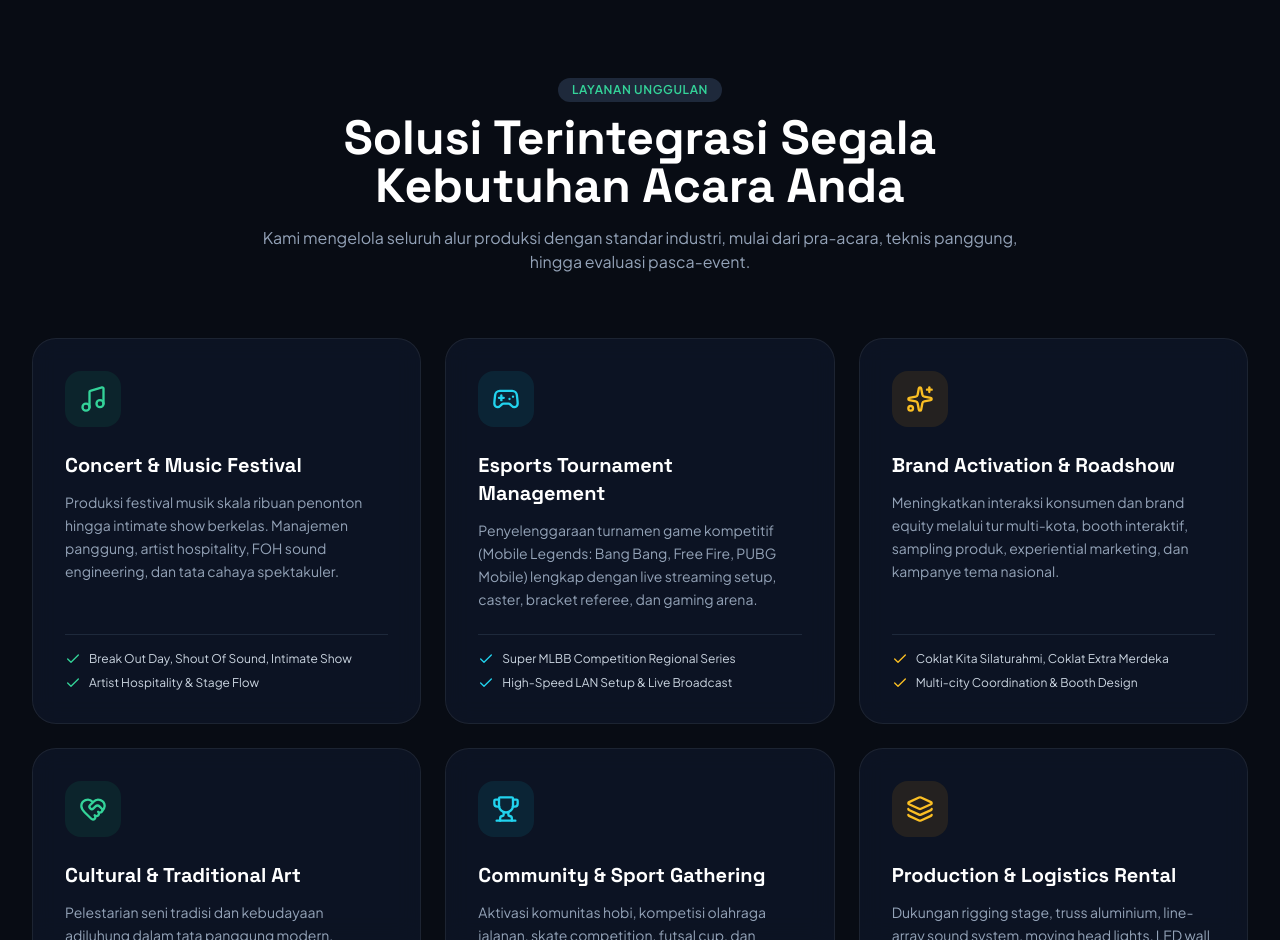
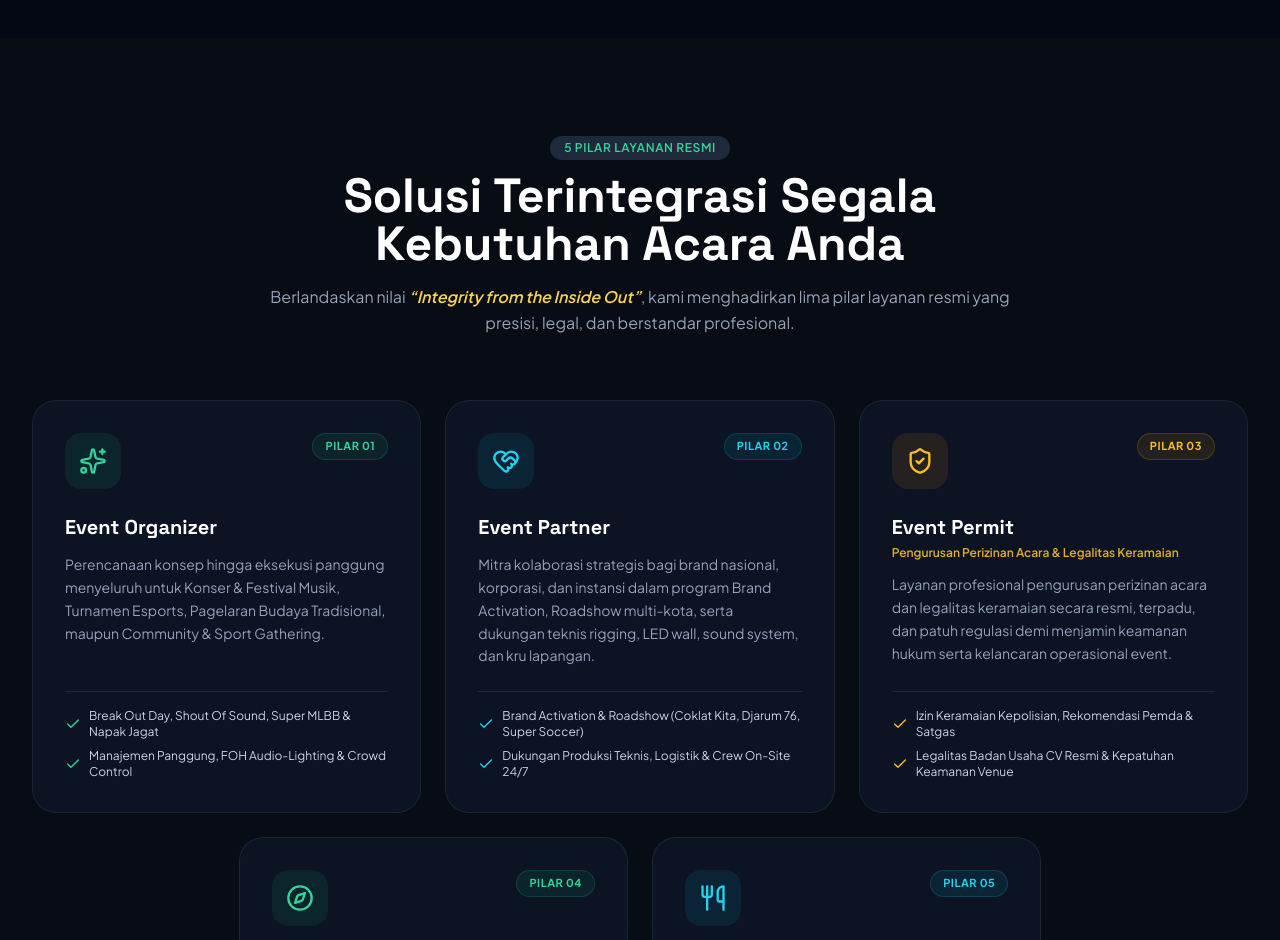
Before and after one commit to AgungGumelar-Project/eternal-core-project, a plain HTML site: page index.html in a window 1280 px wide. Shown: the part 1860-2800 px from the top of the page. Drawn offline with nearby package versions, Linux system fonts and the light colour scheme.

Commit message:
feat: sync official IG bio tagline and 5 service pillars

```diff
--- a/index.html
+++ b/index.html
@@ -4,14 +4,14 @@
   <meta charset="UTF-8">
   <meta name="viewport" content="width=device-width, initial-scale=1.0">
   <title>CV. Eternal Core Project | Premier Event Organizer & Creative Production</title>
-  <meta name="description" content="CV. Eternal Core Project - Event Organizer & Creative Production profesional di Kuningan, Jawa Barat. Spesialis Music Festival, Esports Tournament, Brand Activation, dan Cultural Show.">
-  <meta name="keywords" content="Eternal Core Project, Event Organizer Kuningan, EO Cirebon, EO Jawa Barat, Agung Gumelar, Music Festival, Esports Tournament, Napak Jagat Pasundan">
+  <meta name="description" content="CV. Eternal Core Project — Integrity from the Inside Out. Layanan resmi Event Organizer, Event Partner, Event Permit (Perizinan Acara & Legalitas Keramaian), Tour & Pariwisata, serta Catering profesional di Kuningan, Jawa Barat.">
+  <meta name="keywords" content="Eternal Core Project, Event Organizer Kuningan, Event Partner, Event Permit, Perizinan Acara, Tour & Pariwisata, Catering Event, Agung Gumelar, EO Jawa Barat">
   <meta name="author" content="Agung Gumelar - CV. Eternal Core Project">
 
   <!-- Open Graph / Meta Social -->
   <meta property="og:type" content="website">
-  <meta property="og:title" content="CV. Eternal Core Project | Event Organizer & Creative Production">
-  <meta property="og:description" content="Mewujudkan pengalaman event spektakuler dari konsep hingga eksekusi panggung terbaik. Dipimpin oleh Agung Gumelar.">
+  <meta property="og:title" content="CV. Eternal Core Project | Integrity from the Inside Out">
+  <meta property="og:description" content="Integrity from the Inside Out — Mitra resmi Event Organizer, Event Partner, Event Permit, Tour & Pariwisata, dan Catering profesional. Dipimpin oleh Agung Gumelar.">
   <meta property="og:url" content="https://www.instagram.com/eternalll_official/">
 
   <!-- Tailwind CSS CDN -->
@@ -179,12 +179,21 @@
       </div>
 
       <!-- Headline -->
-      <h1 class="font-heading font-extrabold text-4xl sm:text-6xl lg:text-7xl tracking-tight leading-[1.1] mb-6 max-w-5xl mx-auto">
+      <h1 class="font-heading font-extrabold text-4xl sm:text-6xl lg:text-7xl tracking-tight leading-[1.1] mb-5 max-w-5xl mx-auto">
         Mewujudkan <span class="gradient-text">Pengalaman Event Spektakuler</span> yang Tak Terlupakan
       </h1>
 
+      <!-- Official Tagline -->
+      <div class="inline-flex items-center justify-center gap-3 px-5 py-2 rounded-full bg-slate-900/75 border border-amber-500/25 mb-6 shadow-lg shadow-amber-500/5">
+        <span class="w-5 h-px bg-gradient-to-r from-transparent to-amber-400/80 hidden sm:inline-block"></span>
+        <p class="font-heading text-xs sm:text-sm font-semibold uppercase tracking-[0.2em] gradient-gold">
+          &ldquo;Integrity from the Inside Out&rdquo;
+        </p>
+        <span class="w-5 h-px bg-gradient-to-l from-transparent to-amber-400/80 hidden sm:inline-block"></span>
+      </div>
+
       <p class="text-slate-400 text-base sm:text-xl max-w-3xl mx-auto leading-relaxed mb-10">
-        Mitra produksi event profesional terlengkap di Kuningan dan Jawa Barat. Dari Konser Musik Akbar, Turnamen Esports, Brand Activation nasional, hingga Pagelaran Budaya Tradisional berstandar tinggi.
+        Mitra produksi event profesional terlengkap di Kuningan dan Jawa Barat. Melayani Event Organizer, Event Partner, Event Permit, Tour &amp; Pariwisata, hingga Catering berstandar tinggi.
       </p>
 
       <!-- CTA Buttons -->
@@ -307,116 +316,115 @@
     <div class="max-w-7xl mx-auto px-4 sm:px-6 lg:px-8">
       <div class="text-center max-w-3xl mx-auto mb-16">
         <div class="inline-flex items-center gap-2 px-3.5 py-1 rounded-full bg-slate-800 text-emerald-400 text-xs font-semibold uppercase tracking-wider mb-3">
-          Layanan Unggulan
+          5 Pilar Layanan Resmi
         </div>
         <h2 class="font-heading font-bold text-3xl sm:text-5xl text-white">
           Solusi Terintegrasi Segala Kebutuhan Acara Anda
         </h2>
-        <p class="text-slate-400 text-base mt-4">
-          Kami mengelola seluruh alur produksi dengan standar industri, mulai dari pra-acara, teknis panggung, hingga evaluasi pasca-event.
+        <p class="text-slate-400 text-base mt-4 leading-relaxed">
+          Berlandaskan nilai <span class="text-amber-300 font-semibold italic">&ldquo;Integrity from the Inside Out&rdquo;</span>, kami menghadirkan lima pilar layanan resmi yang presisi, legal, dan berstandar profesional.
         </p>
       </div>
 
-      <div class="grid grid-cols-1 md:grid-cols-2 lg:grid-cols-3 gap-6">
-        <!-- Service 1 -->
-        <div class="p-8 rounded-3xl glass-card transition-all duration-300 flex flex-col justify-between group">
+      <div class="flex flex-wrap justify-center gap-6">
+        <!-- Pilar 1: Event Organizer -->
+        <div class="w-full md:w-[calc(50%-0.75rem)] lg:w-[calc(33.3333%-1rem)] p-8 rounded-3xl glass-card transition-all duration-300 flex flex-col justify-between group">
           <div>
-            <div class="w-14 h-14 rounded-2xl bg-emerald-500/10 text-emerald-400 flex items-center justify-center mb-6 group-hover:scale-110 group-hover:bg-emerald-500 group-hover:text-black transition-all">
-              <i data-lucide="music" class="w-7 h-7"></i>
+            <div class="flex items-start justify-between mb-6">
+              <div class="w-14 h-14 rounded-2xl bg-emerald-500/10 text-emerald-400 flex items-center justify-center group-hover:scale-110 group-hover:bg-emerald-500 group-hover:text-black transition-all">
+                <i data-lucide="sparkles" class="w-7 h-7"></i>
+              </div>
+              <span class="px-3 py-1 rounded-full text-[11px] font-bold uppercase tracking-wider bg-emerald-500/10 text-emerald-400 border border-emerald-500/20">Pilar 01</span>
             </div>
-            <h3 class="font-heading font-bold text-xl text-white mb-3">Concert &amp; Music Festival</h3>
+            <h3 class="font-heading font-bold text-xl text-white mb-3">Event Organizer</h3>
             <p class="text-slate-400 text-sm leading-relaxed mb-6">
-              Produksi festival musik skala ribuan penonton hingga intimate show berkelas. Manajemen panggung, artist hospitality, FOH sound engineering, dan tata cahaya spektakuler.
+              Perencanaan konsep hingga eksekusi panggung menyeluruh untuk Konser &amp; Festival Musik, Turnamen Esports, Pagelaran Budaya Tradisional, maupun Community &amp; Sport Gathering.
             </p>
           </div>
           <ul class="text-xs text-slate-300 space-y-2 border-t border-slate-800 pt-4">
-            <li class="flex items-center gap-2"><i data-lucide="check" class="w-4 h-4 text-emerald-400"></i> Break Out Day, Shout Of Sound, Intimate Show</li>
-            <li class="flex items-center gap-2"><i data-lucide="check" class="w-4 h-4 text-emerald-400"></i> Artist Hospitality &amp; Stage Flow</li>
+            <li class="flex items-center gap-2"><i data-lucide="check" class="w-4 h-4 text-emerald-400 shrink-0"></i> Break Out Day, Shout Of Sound, Super MLBB &amp; Napak Jagat</li>
+            <li class="flex items-center gap-2"><i data-lucide="check" class="w-4 h-4 text-emerald-400 shrink-0"></i> Manajemen Panggung, FOH Audio-Lighting &amp; Crowd Control</li>
           </ul>
         </div>
 
-        <!-- Service 2 -->
-        <div class="p-8 rounded-3xl glass-card transition-all duration-300 flex flex-col justify-between group">
+        <!-- Pilar 2: Event Partner -->
+        <div class="w-full md:w-[calc(50%-0.75rem)] lg:w-[calc(33.3333%-1rem)] p-8 rounded-3xl glass-card transition-all duration-300 flex flex-col justify-between group">
           <div>
-            <div class="w-14 h-14 rounded-2xl bg-cyan-500/10 text-cyan-400 flex items-center justify-center mb-6 group-hover:scale-110 group-hover:bg-cyan-500 group-hover:text-black transition-all">
-              <i data-lucide="gamepad-2" class="w-7 h-7"></i>
+            <div class="flex items-start justify-between mb-6">
+              <div class="w-14 h-14 rounded-2xl bg-cyan-500/10 text-cyan-400 flex items-center justify-center group-hover:scale-110 group-hover:bg-cyan-500 group-hover:text-black transition-all">
+                <i data-lucide="heart-handshake" class="w-7 h-7"></i>
+              </div>
+              <span class="px-3 py-1 rounded-full text-[11px] font-bold uppercase tracking-wider bg-cyan-500/10 text-cyan-400 border border-cyan-500/20">Pilar 02</span>
             </div>
-            <h3 class="font-heading font-bold text-xl text-white mb-3">Esports Tournament Management</h3>
+            <h3 class="font-heading font-bold text-xl text-white mb-3">Event Partner</h3>
             <p class="text-slate-400 text-sm leading-relaxed mb-6">
-              Penyelenggaraan turnamen game kompetitif (Mobile Legends: Bang Bang, Free Fire, PUBG Mobile) lengkap dengan live streaming setup, caster, bracket referee, dan gaming arena.
+              Mitra kolaborasi strategis bagi brand nasional, korporasi, dan instansi dalam program Brand Activation, Roadshow multi-kota, serta dukungan teknis rigging, LED wall, sound system, dan kru lapangan.
             </p>
           </div>
           <ul class="text-xs text-slate-300 space-y-2 border-t border-slate-800 pt-4">
-            <li class="flex items-center gap-2"><i data-lucide="check" class="w-4 h-4 text-cyan-400"></i> Super MLBB Competition Regional Series</li>
-            <li class="flex items-center gap-2"><i data-lucide="check" class="w-4 h-4 text-cyan-400"></i> High-Speed LAN Setup &amp; Live Broadcast</li>
+            <li class="flex items-center gap-2"><i data-lucide="check" class="w-4 h-4 text-cyan-400 shrink-0"></i> Brand Activation &amp; Roadshow (Coklat Kita, Djarum 76, Super Soccer)</li>
+            <li class="flex items-center gap-2"><i data-lucide="check" class="w-4 h-4 text-cyan-400 shrink-0"></i> Dukungan Produksi Teknis, Logistik &amp; Crew On-Site 24/7</li>
           </ul>
         </div>
 
-        <!-- Service 3 -->
-        <div class="p-8 rounded-3xl glass-card transition-all duration-300 flex flex-col justify-between group">
+        <!-- Pilar 3: Event Permit -->
+        <div class="w-full md:w-[calc(50%-0.75rem)] lg:w-[calc(33.3333%-1rem)] p-8 rounded-3xl glass-card transition-all duration-300 flex flex-col justify-between group">
           <div>
-            <div class="w-14 h-14 rounded-2xl bg-amber-500/10 text-amber-400 flex items-center justify-center mb-6 group-hover:scale-110 group-hover:bg-amber-500 group-hover:text-black transition-all">
-              <i data-lucide="sparkles" class="w-7 h-7"></i>
+            <div class="flex items-start justify-between mb-6">
+              <div class="w-14 h-14 rounded-2xl bg-amber-500/10 text-amber-400 flex items-center justify-center group-hover:scale-110 group-hover:bg-amber-500 group-hover:text-black transition-all">
+                <i data-lucide="shield-check" class="w-7 h-7"></i>
+              </div>
+              <span class="px-3 py-1 rounded-full text-[11px] font-bold uppercase tracking-wider bg-amber-500/10 text-amber-400 border border-amber-500/20">Pilar 03</span>
             </div>
-            <h3 class="font-heading font-bold text-xl text-white mb-3">Brand Activation &amp; Roadshow</h3>
+            <h3 class="font-heading font-bold text-xl text-white mb-1">Event Permit</h3>
+            <p class="text-xs font-semibold text-amber-400/90 mb-3">Pengurusan Perizinan Acara &amp; Legalitas Keramaian</p>
             <p class="text-slate-400 text-sm leading-relaxed mb-6">
-              Meningkatkan interaksi konsumen dan brand equity melalui tur multi-kota, booth interaktif, sampling produk, experiential marketing, dan kampanye tema nasional.
+              Layanan profesional pengurusan perizinan acara dan legalitas keramaian secara resmi, terpadu, dan patuh regulasi demi menjamin keamanan hukum serta kelancaran operasional event.
             </p>
           </div>
           <ul class="text-xs text-slate-300 space-y-2 border-t border-slate-800 pt-4">
-            <li class="flex items-center gap-2"><i data-lucide="check" class="w-4 h-4 text-amber-400"></i> Coklat Kita Silaturahmi, Coklat Extra Merdeka</li>
-            <li class="flex items-center gap-2"><i data-lucide="check" class="w-4 h-4 text-amber-400"></i> Multi-city Coordination &amp; Booth Design</li>
+            <li class="flex items-center gap-2"><i data-lucide="check" class="w-4 h-4 text-amber-400 shrink-0"></i> Izin Keramaian Kepolisian, Rekomendasi Pemda &amp; Satgas</li>
+            <li class="flex items-center gap-2"><i data-lucide="check" class="w-4 h-4 text-amber-400 shrink-0"></i> Legalitas Badan Usaha CV Resmi &amp; Kepatuhan Keamanan Venue</li>
           </ul>
         </div>
 
-        <!-- Service 4 -->
-        <div class="p-8 rounded-3xl glass-card transition-all duration-300 flex flex-col justify-between group">
+        <!-- Pilar 4: Tour & Pariwisata -->
+        <div class="w-full md:w-[calc(50%-0.75rem)] lg:w-[calc(33.3333%-1rem)] p-8 rounded-3xl glass-card transition-all duration-300 flex flex-col justify-between group">
           <div>
-            <div class="w-14 h-14 rounded-2xl bg-emerald-500/10 text-emerald-400 flex items-center justify-center mb-6 group-hover:scale-110 group-hover:bg-emerald-500 group-hover:text-black transition-all">
-              <i data-lucide="heart-handshake" class="w-7 h-7"></i>
+            <div class="flex items-start justify-between mb-6">
+              <div class="w-14 h-14 rounded-2xl bg-emerald-500/10 text-emerald-400 flex items-center justify-center group-hover:scale-110 group-hover:bg-emerald-500 group-hover:text-black transition-all">
+                <i data-lucide="compass" class="w-7 h-7"></i>
+              </div>
+              <span class="px-3 py-1 rounded-full text-[11px] font-bold uppercase tracking-wider bg-emerald-500/10 text-emerald-400 border border-emerald-500/20">Pilar 04</span>
             </div>
-            <h3 class="font-heading font-bold text-xl text-white mb-3">Cultural &amp; Traditional Art</h3>
+            <h3 class="font-heading font-bold text-xl text-white mb-3">Tour &amp; Pariwisata</h3>
             <p class="text-slate-400 text-sm leading-relaxed mb-6">
-              Pelestarian seni tradisi dan kebudayaan adiluhung dalam tata panggung modern. Memadukan estetika gamelan, tari daerah, dan pertunjukan kolosal bernuansa sakral &amp; meriah.
+              Penyelenggaraan perjalanan wisata terkurasi, corporate outing, family gathering instansi, serta eksplorasi destinasi unggulan Kuningan, Jawa Barat, dan luar daerah dengan layanan penuh kehangatan.
             </p>
           </div>
           <ul class="text-xs text-slate-300 space-y-2 border-t border-slate-800 pt-4">
-            <li class="flex items-center gap-2"><i data-lucide="check" class="w-4 h-4 text-emerald-400"></i> Napak Jagat Pasundan Series</li>
-            <li class="flex items-center gap-2"><i data-lucide="check" class="w-4 h-4 text-emerald-400"></i> Koordinasi Sanggar &amp; Paguyuban Seni</li>
+            <li class="flex items-center gap-2"><i data-lucide="check" class="w-4 h-4 text-emerald-400 shrink-0"></i> Corporate Outing, Study Tour &amp; Gathering Terintegrasi</li>
+            <li class="flex items-center gap-2"><i data-lucide="check" class="w-4 h-4 text-emerald-400 shrink-0"></i> Transportasi, Akomodasi, Itinerary &amp; Tour Leader Profesional</li>
           </ul>
         </div>
 
-        <!-- Service 5 -->
-        <div class="p-8 rounded-3xl glass-card transition-all duration-300 flex flex-col justify-between group">
+        <!-- Pilar 5: Catering -->
+        <div class="w-full md:w-[calc(50%-0.75rem)] lg:w-[calc(33.3333%-1rem)] p-8 rounded-3xl glass-card transition-all duration-300 flex flex-col justify-between group">
           <div>
-            <div class="w-14 h-14 rounded-2xl bg-cyan-500/10 text-cyan-400 flex items-center justify-center mb-6 group-hover:scale-110 group-hover:bg-cyan-500 group-hover:text-black transition-all">
-              <i data-lucide="trophy" class="w-7 h-7"></i>
+            <div class="flex items-start justify-between mb-6">
+              <div class="w-14 h-14 rounded-2xl bg-cyan-500/10 text-cyan-400 flex items-center justify-center group-hover:scale-110 group-hover:bg-cyan-500 group-hover:text-black transition-all">
+                <i data-lucide="utensils" class="w-7 h-7"></i>
+              </div>
+              <span class="px-3 py-1 rounded-full text-[11px] font-bold uppercase tracking-wider bg-cyan-500/10 text-cyan-400 border border-cyan-500/20">Pilar 05</span>
             </div>
-            <h3 class="font-heading font-bold text-xl text-white mb-3">Community &amp; Sport Gathering</h3>
+            <h3 class="font-heading font-bold text-xl text-white mb-3">Catering</h3>
             <p class="text-slate-400 text-sm leading-relaxed mb-6">
-              Aktivasi komunitas hobi, kompetisi olahraga jalanan, skate competition, futsal cup, dan gathering komunitas otomotif atau lifestyle pemuda yang penuh energi.
+              Penyediaan layanan konsumsi berstandar higienis dengan cita rasa premium untuk kebutuhan VIP &amp; artist hospitality, tamu undangan, rapat korporasi, hingga jamuan kru produksi di lapangan.
             </p>
           </div>
           <ul class="text-xs text-slate-300 space-y-2 border-t border-slate-800 pt-4">
-            <li class="flex items-center gap-2"><i data-lucide="check" class="w-4 h-4 text-cyan-400"></i> 76 Happy Skate Day Cirebon, Euro Futsal</li>
-            <li class="flex items-center gap-2"><i data-lucide="check" class="w-4 h-4 text-cyan-400"></i> Crowd Engagement &amp; Custom Obstacles</li>
-          </ul>
-        </div>
-
-        <!-- Service 6 -->
-        <div class="p-8 rounded-3xl glass-card transition-all duration-300 flex flex-col justify-between group">
-          <div>
-            <div class="w-14 h-14 rounded-2xl bg-amber-500/10 text-amber-400 flex items-center justify-center mb-6 group-hover:scale-110 group-hover:bg-amber-500 group-hover:text-black transition-all">
-              <i data-lucide="layers" class="w-7 h-7"></i>
-            </div>
-            <h3 class="font-heading font-bold text-xl text-white mb-3">Production &amp; Logistics Rental</h3>
-            <p class="text-slate-400 text-sm leading-relaxed mb-6">
-              Dukungan rigging stage, truss aluminium, line-array sound system, moving head lights, LED wall P3.9, genset kapasitas tinggi, tenda sarnafil, serta barricade pengamanan.
-            </p>
-          </div>
-          <ul class="text-xs text-slate-300 space-y-2 border-t border-slate-800 pt-4">
-            <li class="flex items-center gap-2"><i data-lucide="check" class="w-4 h-4 text-amber-400"></i> Standard Safety Rigging &amp; Ground Support</li>
-            <li class="flex items-center gap-2"><i data-lucide="check" class="w-4 h-4 text-amber-400"></i> Full Technical Crew on Site 24/7</li>
+            <li class="flex items-center gap-2"><i data-lucide="check" class="w-4 h-4 text-cyan-400 shrink-0"></i> Artist &amp; VIP Hospitality, Guest Banquet &amp; Crew Meal</li>
+            <li class="flex items-center gap-2"><i data-lucide="check" class="w-4 h-4 text-cyan-400 shrink-0"></i> Paket Prasmanan, Nasi Box &amp; Coffee Break Skala Event</li>
           </ul>
         </div>
       </div>
@@ -609,14 +617,13 @@
 
               <div class="grid grid-cols-1 sm:grid-cols-2 gap-4">
                 <div>
-                  <label class="block text-xs font-semibold text-slate-300 uppercase mb-2">Jenis Acara</label>
+                  <label class="block text-xs font-semibold text-slate-300 uppercase mb-2">Jenis Layanan / Acara</label>
                   <select id="form-type" class="w-full px-4 py-3 rounded-xl bg-slate-900 border border-slate-700/80 text-white text-sm focus:outline-none focus:border-emerald-400 transition-colors">
-                    <option value="Festival Musik / Konser">Festival Musik / Konser</option>
-                    <option value="Brand Activation / Roadshow">Brand Activation / Roadshow</option>
-                    <option value="Turnamen Esports">Turnamen Esports</option>
-                    <option value="Pagelaran Budaya Tradisional">Pagelaran Budaya Tradisional</option>
-                    <option value="Community Gathering / Olahraga">Community Gathering / Olahraga</option>
-                    <option value="Rental Sound & Stage Equipment">Rental Sound & Stage Equipment</option>
+                    <option value="Event Organizer (Konser / Festival / Esports / Budaya)">Event Organizer (Konser / Festival / Esports / Budaya)</option>
+                    <option value="Event Partner (Brand Activation / Roadshow / Produksi)">Event Partner (Brand Activation / Roadshow / Produksi)</option>
+                    <option value="Event Permit (Pengurusan Perizinan & Legalitas Keramaian)">Event Permit (Pengurusan Perizinan &amp; Legalitas Keramaian)</option>
+                    <option value="Tour & Pariwisata (Outing / Gathering / Paket Wisata)">Tour &amp; Pariwisata (Outing / Gathering / Paket Wisata)</option>
+                    <option value="Catering (VIP Hospitality / Konsumsi Event & Crew)">Catering (VIP Hospitality / Konsumsi Event &amp; Crew)</option>
                     <option value="Lainnya">Lainnya</option>
                   </select>
                 </div>
@@ -647,12 +654,13 @@
     <div class="max-w-7xl mx-auto px-4 sm:px-6 lg:px-8">
       <div class="flex flex-col md:flex-row items-center justify-between gap-6">
         <div class="flex items-center gap-3">
-          <div class="w-8 h-8 rounded-lg bg-emerald-500 flex items-center justify-center font-heading font-black text-black text-base">
+          <div class="w-8 h-8 rounded-lg bg-emerald-500 flex items-center justify-center font-heading font-black text-black text-base shrink-0">
             E
           </div>
           <div>
             <span class="font-heading font-bold text-base text-white">CV. ETERNAL CORE PROJECT</span>
-            <p class="text-xs text-slate-400">Creative Event Production &bull; Direktur: Agung Gumelar</p>
+            <p class="text-xs font-semibold tracking-wider uppercase gradient-gold mt-0.5">&ldquo;Integrity from the Inside Out&rdquo;</p>
+            <p class="text-xs text-slate-400 mt-0.5">Creative Event Production &bull; Direktur: Agung Gumelar</p>
           </div>
         </div>
 
```
